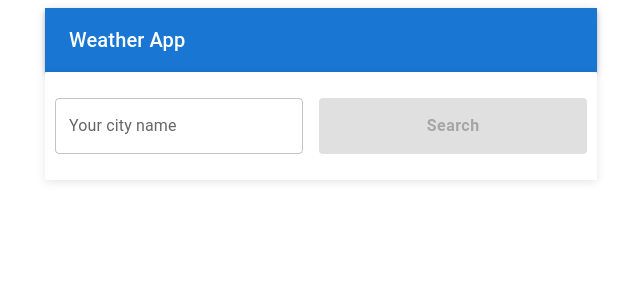
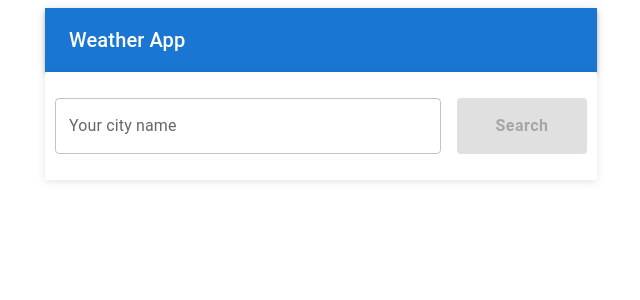
Before and after one commit to DimaNakonechniy/weather-app, a React (Create React App) app: page / in a window 1280 px wide. Shown: the top 300 px of the page, without its empty margins (319-959 px from the left). Built offline with nearby package versions, Linux system fonts and the light colour scheme.

Commit message:
Moved search state to parent component

```diff
--- a/src/App.tsx
+++ b/src/App.tsx
@@ -3,7 +3,7 @@ import Container from "@mui/material/Container";
 
 import theme from "theme";
 
-import MainLayout from "./components/MainLayout/MainLayout";
+import { MainLayout } from "components";
 
 const App = () => (
   <ThemeProvider theme={theme}>
--- a/src/components/MainLayout/MainLayout.tsx
+++ b/src/components/MainLayout/MainLayout.tsx
@@ -1,10 +1,20 @@
+import { useState } from "react";
+
 import AppBar from "@mui/material/AppBar";
 import Toolbar from "@mui/material/Toolbar";
 import Typography from "@mui/material/Typography";
 import Paper from "@mui/material/Paper";
-import { SearchForm } from "../SearchForm";
 
-const MainLayout = () => (
+import { SearchForm } from "components";
+
+const MainLayout = () => {
+  const [search, setSearch] = useState<string>("");
+
+  const handleSearchSubmit = () => {
+    console.log(search);
+  };
+
+  return (
     <>
       <AppBar position="static">
         <Toolbar>
@@ -15,9 +25,14 @@ const MainLayout = () => (
       </AppBar>
 
       <Paper elevation={5}>
-      <SearchForm />
+        <SearchForm
+          value={search}
+          onChange={setSearch}
+          onSubmit={handleSearchSubmit}
+        />
       </Paper>
     </>
   );
+};
 
 export default MainLayout;
--- a/src/components/SearchForm/SearchForm.tsx
+++ b/src/components/SearchForm/SearchForm.tsx
@@ -1,15 +1,28 @@
-import { useState, SyntheticEvent } from "react";
+import { SyntheticEvent } from "react";
 
 import Stack from "@mui/material/Stack";
 import TextField from "@mui/material/TextField";
 import Button from "@mui/material/Button";
 
-const SearchForm = () => {
-  const [searchValue, setSearchValue] = useState<string>("");
+type SearchFormProps = {
+  value: string;
+  onChange: (value: string) => void;
+  onSubmit: () => void;
+};
 
-  const onChange = (event: SyntheticEvent) => {
+const SearchForm = ({
+  value: searchValue,
+  onChange,
+  onSubmit,
+}: SearchFormProps) => {
+  const handleChange = (event: SyntheticEvent) => {
     const { value } = event.target as HTMLInputElement;
-    setSearchValue(value);
+    onChange(value);
+  };
+
+  const handleSubmit = (event: SyntheticEvent) => {
+    event.preventDefault();
+    onSubmit();
   };
 
   return (
@@ -20,10 +33,14 @@ const SearchForm = () => {
           label="Your city name"
           fullWidth
           value={searchValue}
-          onChange={onChange}
+          onChange={handleChange}
         />
 
-        <Button type="submit" fullWidth disabled={!searchValue.length}>
+        <Button
+          type="submit"
+          onClick={handleSubmit}
+          disabled={!searchValue.length}
+        >
           Search
         </Button>
       </Stack>
--- a/src/theme/components/MuiButton.ts
+++ b/src/theme/components/MuiButton.ts
@@ -9,6 +9,7 @@ const MuiButton = {
   defaultProps: MuiButtonDefaultProps,
   styleOverrides: {
     root: {
+      minWidth: 130,
       border: "2px solid transparent",
       textTransform: "none" as const,
       fontWeight: "700",
```
Lines whose indentation alone changed are shown as unchanged.
